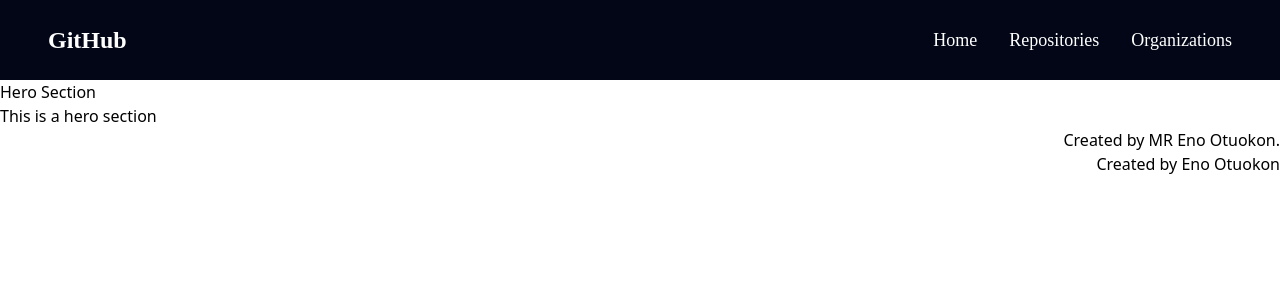
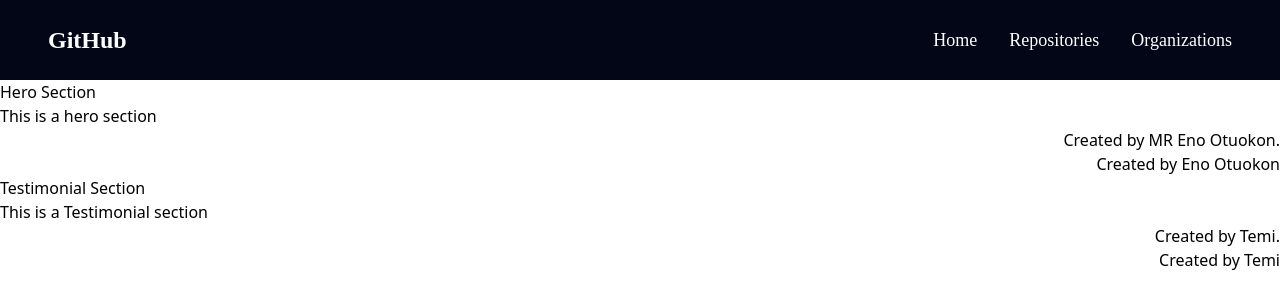
Before and after one commit to AgudaD/team-GMC, a React (Vite) app: page / in a window 1280 px wide. Shown: the top 308 px of the page. Built offline with nearby package versions, Linux system fonts and the light colour scheme; a web font is replaced by a local one.

Commit message:
added the testimonial componenet to the app

```diff
--- a/src/App.jsx
+++ b/src/App.jsx
@@ -1,11 +1,13 @@
-import Hero from './components/HeroSection';
-import Navbar from './components/Navbar';
+import Hero from "./components/HeroSection";
+import Navbar from "./components/Navbar";
+import Testimonial from "./components/Testimonial";
 
 function App() {
   return (
     <div>
       <Navbar />
       <Hero />
+      <Testimonial />
     </div>
   );
 }
```
